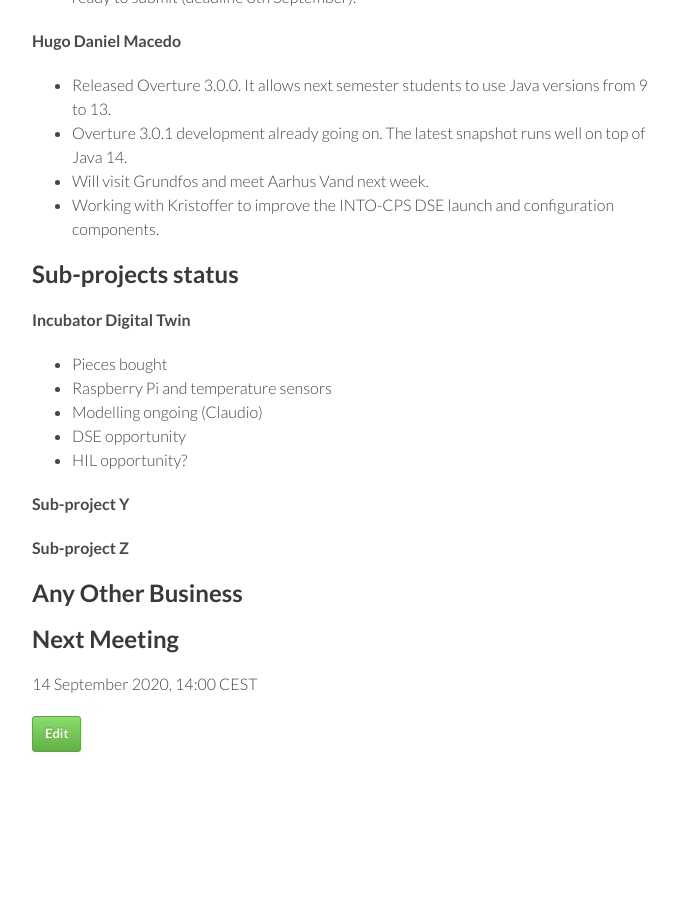
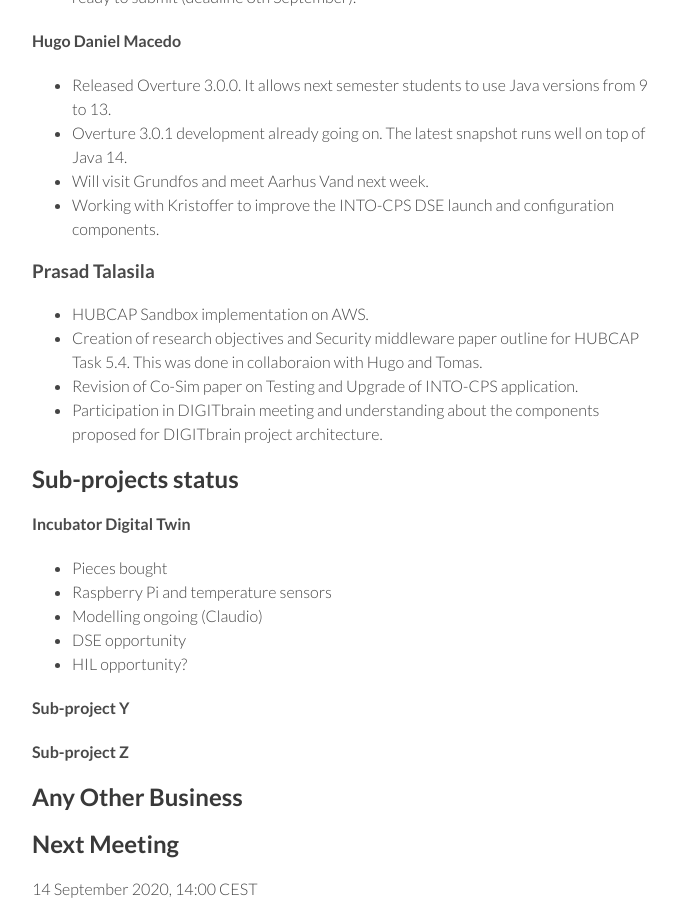
Before and after one commit to digitaltwincentre/digitaltwincentre.github.io, a Jekyll site: the page built from _biweeklies/Biweekly-23.md, in a window 1280 px wide and 900 px high, scrolled down 928 px. Shown: the whole window, without its empty margins (418-1096 px from the left). Built offline with Jekyll 4.4.1, drawn with Linux system fonts in a browser that asks for light colours; nearby versions of some CDN libraries.

Commit message:
Update Biweekly-23.md

```diff
--- a/_biweeklies/Biweekly-23.md
+++ b/_biweeklies/Biweekly-23.md
@@ -53,6 +53,13 @@ date: 01 September 2020, 1400 CEST
 * Will visit Grundfos and meet Aarhus Vand next week.
 * Working with Kristoffer to improve the INTO-CPS DSE launch and configuration components.
 
+### Prasad Talasila
+* HUBCAP Sandbox implementation on AWS.
+* Creation of research objectives and Security middleware paper outline for HUBCAP Task 5.4. This was done in collaboraion with Hugo and Tomas.
+* Revision of Co-Sim paper on Testing and Upgrade of INTO-CPS application.
+* Participation in DIGITbrain meeting and understanding about the components proposed for DIGITbrain project architecture.
+
+
 ## Sub-projects status
 
 
```
